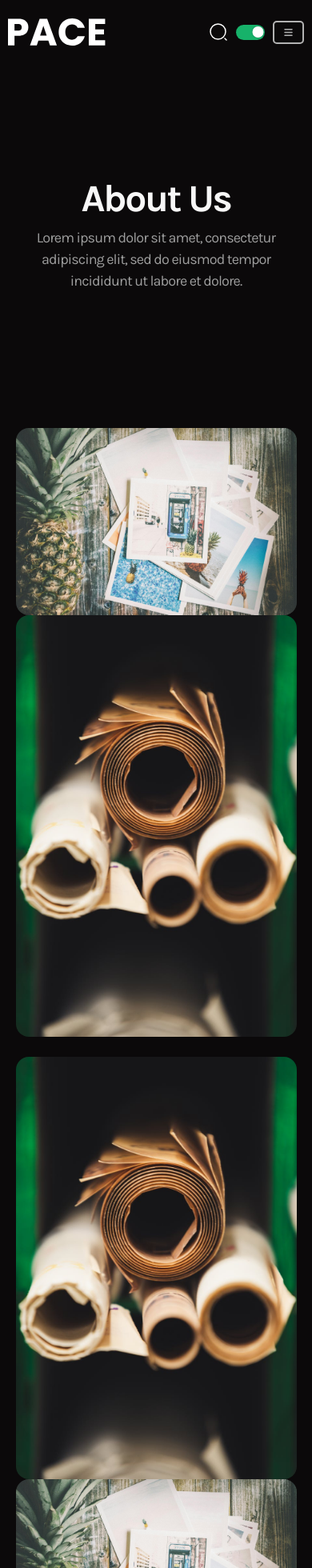
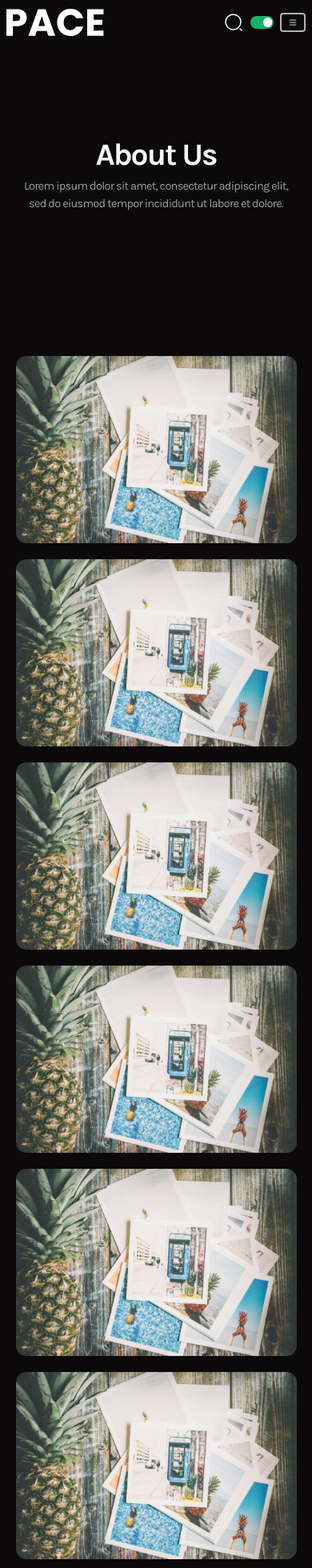
Before and after one commit to TarunRajpurohit123/pace-bussiness-website, a Next.js app in the folder pace-website/: page /about in a window 390 px wide. Shown: the part 40-2000 px from the top of the page at 80% size. Built offline with nearby package versions, Linux system fonts and the light colour scheme.

Commit message:
about us(mobile) change image for mobile and responsive

```diff
--- a/pace-website/src/app/about/(components)/CompanyProfile.jsx
+++ b/pace-website/src/app/about/(components)/CompanyProfile.jsx
@@ -18,7 +18,13 @@ const CompanyProfile = () => {
             src={"/r1i2.jpeg"}
             width="200"
             height="228"
-            className="acp_r1_i2"
+            className="acp_r1_i2 acp_desktop_image"
+          />
+          <Image
+            src={"/r1i1.jpeg"}
+            width="415"
+            height="228"
+            className="acp_r1_i2 acp_mobile_image"
           />
         </div>
         {/* row 1 end */}
@@ -28,17 +34,23 @@ const CompanyProfile = () => {
             src={"/r1i2.jpeg"}
             width="200"
             height="228"
-            className="acp_r2_i1"
+            className="acp_r2_i1 acp_desktop_image"
           />
           <Image
             src={"/r1i1.jpeg"}
             width="415"
             height="228"
-            className="acp_r2_i2"
+            className="acp_r2_i2 "
+          />
+          <Image
+            src={"/r1i1.jpeg"}
+            width="415"
+            height="228"
+            className="acp_r1_i2 acp_mobile_image"
           />
         </div>
         {/* row 2 end */}
-        {/* row 1 start*/}
+        {/* row 3 start*/}
         <div className="acp__left_row flex justify-between mt-[2.5rem]">
           <Image
             src={"/r1i1.jpeg"}
@@ -50,10 +62,16 @@ const CompanyProfile = () => {
             src={"/r1i2.jpeg"}
             width="200"
             height="228"
-            className="acp_r1_i2"
+            className="acp_r1_i2 acp_desktop_image"
+          />
+          <Image
+            src={"/r1i1.jpeg"}
+            width="415"
+            height="228"
+            className="acp_r1_i2 acp_mobile_image"
           />
         </div>
-        {/* row 1 end */}
+        {/* row 3 end */}
       </div>
       <div className="acp__right">
         <Badge>About our organization</Badge>
--- a/pace-website/src/app/globals.css
+++ b/pace-website/src/app/globals.css
@@ -649,11 +649,19 @@ option:hover {
   width: 46.6rem;
   text-align: center;
 }
+.acp_mobile_image {
+  display: none;
+}
 #mobile__navbar {
   display: none;
 }
 /* 768 under media query */
 @media (max-width: 768px) {
+  /* root */
+  :root {
+    font-size: 50.5%;
+    letter-spacing: -0.05em;
+  }
   /* navbar goes */
   #desktop__navbar {
     display: none;
@@ -693,6 +701,7 @@ option:hover {
   .about__company_profile_section {
     flex-direction: column;
     align-items: center;
+    padding-bottom: 0;
   }
   .acp__left {
     width: 90%;
@@ -700,16 +709,34 @@ option:hover {
   .acp__left_row {
     flex-direction: column;
     height: auto;
+    margin-top: 0;
   }
   .acp__left_row > img {
     border-radius: 1.6rem;
     width: 100%;
+    margin-top: 2.5rem;
   }
   .acp__right {
     width: 90%;
     height: auto;
+    margin-top: 5rem;
+    padding: 2rem;
+  }
+  .acp_mobile_image {
+    display: block;
+  }
+  .acp_desktop_image {
+    display: none;
   }
   .hero__two > p {
+    width: 90%;
+  }
+  .aboutcards_section {
+    padding-top: 0;
+    margin-top: 5.5rem;
+  }
+  .aboutcards_section > h1 {
+    margin: auto;
     width: 90%;
   }
   .aboutcards_section > section {
@@ -719,6 +746,7 @@ option:hover {
   .aboutcards_section > section > .contact_card {
     margin-left: 0;
     width: 90% !important;
+    margin-top: 2.5rem;
   }
   /* about end here */
 
```
